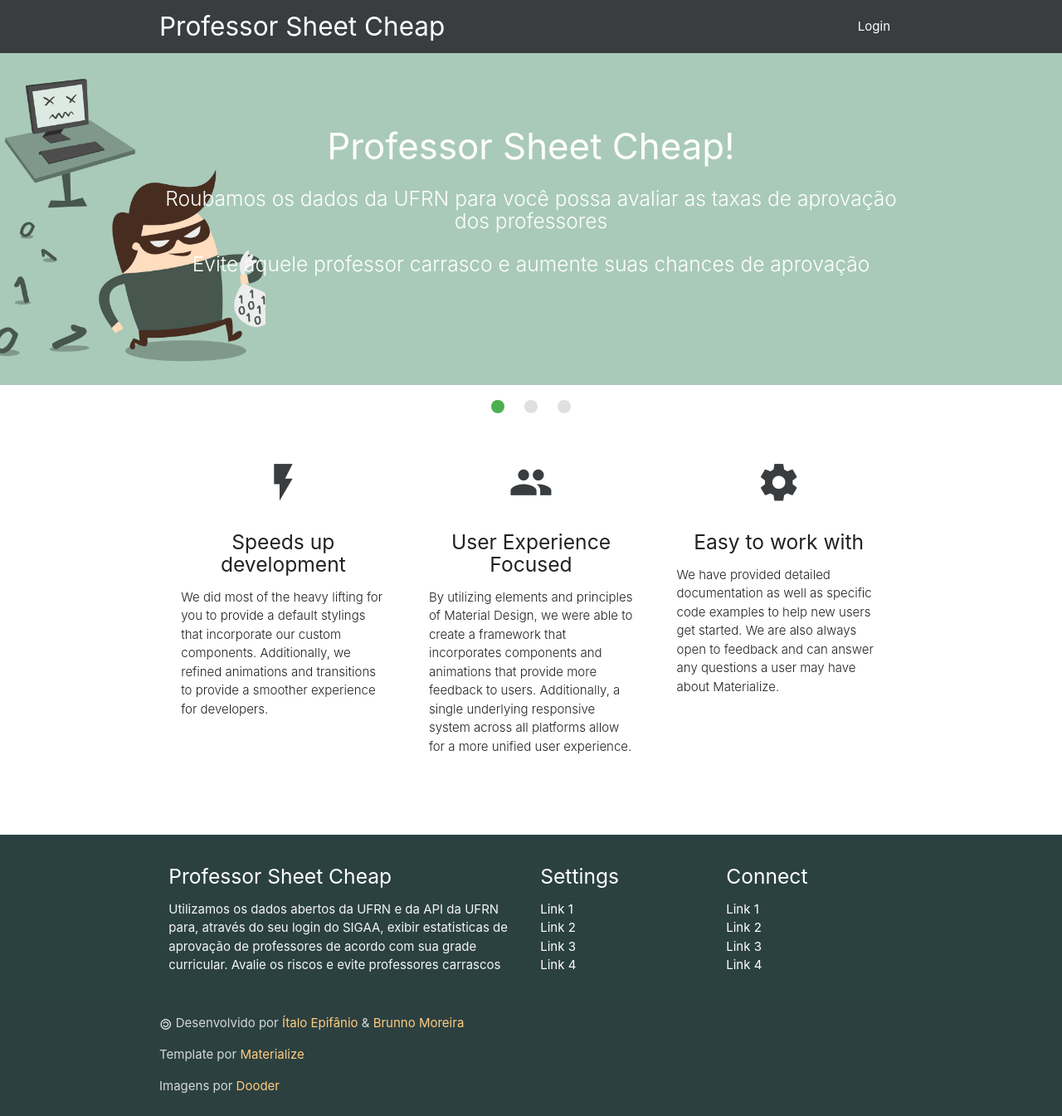
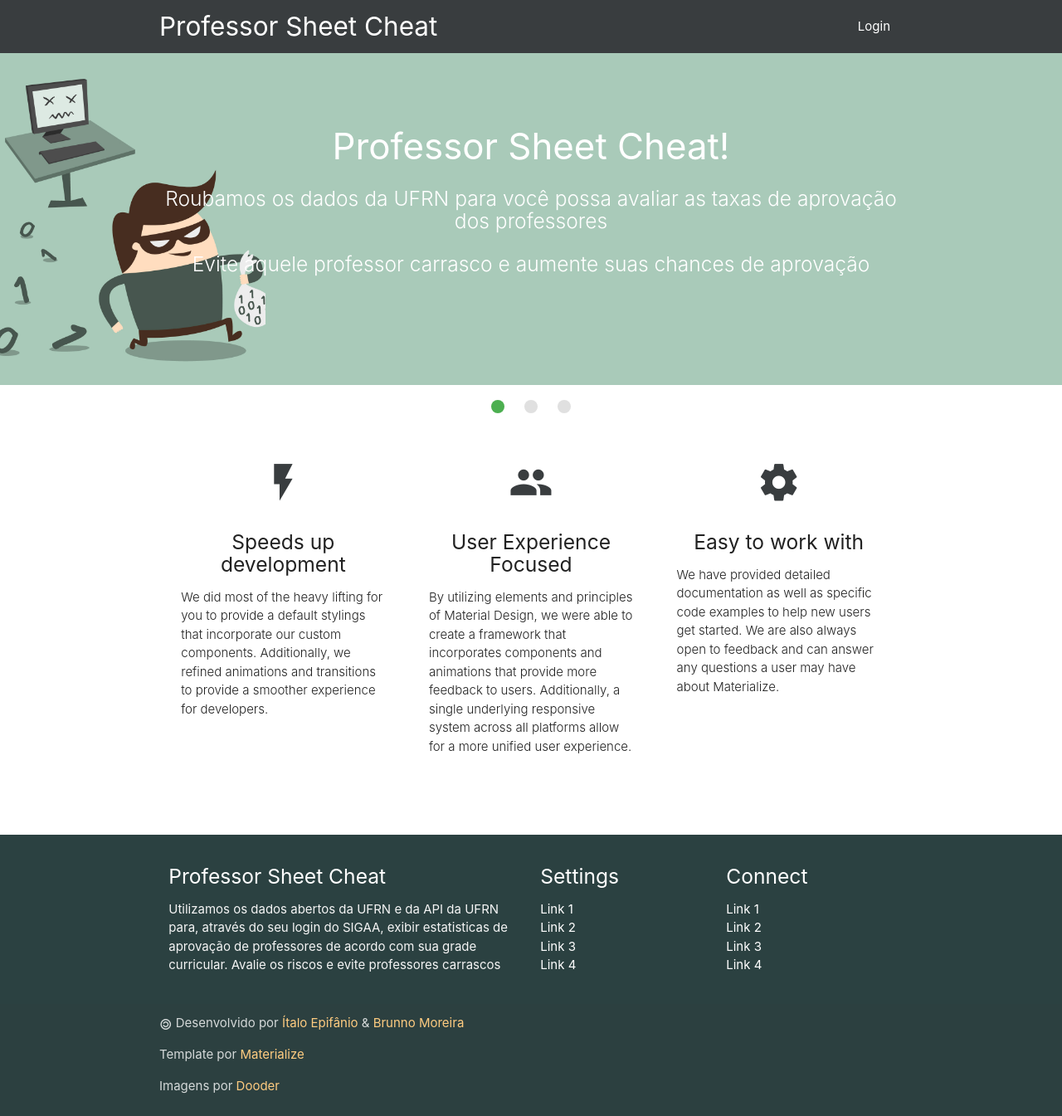
Before and after one commit to itepifanio/mongoStudy, a Django app: page / in a window 1280 px wide. Shown: the whole page at 83% size. Run offline with Django 3.2, Linux system fonts and the light colour scheme.

Commit message:
Atualiza nome do projeto nos templates

```diff
--- a/projeto/web/core/templates/core/index.html
+++ b/projeto/web/core/templates/core/index.html
@@ -17,7 +17,7 @@
             <li style="background-color: #A9CAB9">
             <img class="img-responsive" src="{% static 'core/images/thief.jpg' %}">
             <div class="caption center-align">
-                <h3>Professor Sheet Cheap!</h3>
+                <h3>Professor Sheet Cheat!</h3>
                 <h5 class="light white-text text-lighten-4" style="color:#fff">
                     <p>Roubamos os dados da UFRN para você possa avaliar as taxas de aprovação dos professores</p>
                     <p>Evite aquele professor carrasco e aumente suas chances de aprovação</p>
--- a/projeto/web/templates/base.html
+++ b/projeto/web/templates/base.html
@@ -6,7 +6,7 @@
   <meta http-equiv="Content-Type" content="text/html; charset=UTF-8"/>
   <meta name="viewport" content="width=device-width, initial-scale=1, maximum-scale=1.0"/>
 
-  <title>Professor Sheet Cheap</title>
+  <title>Professor Sheet Cheat</title>
 
   <!-- CSS  -->
   <link href="https://fonts.googleapis.com/icon?family=Material+Icons" rel="stylesheet">
@@ -17,7 +17,7 @@
 </head>
 <body>
   <nav role="navigation">
-    <div class="nav-wrapper container"><a id="logo-container" href="#" class="brand-logo">Professor Sheet Cheap</a>
+    <div class="nav-wrapper container"><a id="logo-container" href="#" class="brand-logo">Professor Sheet Cheat</a>
       <ul class="right hide-on-med-and-down">
         {% block navbar %}
           <li><a href="{% url 'login' %}">Login</a></li>
@@ -43,7 +43,7 @@
     <div class="container">
       <div class="row">
         <div class="col l6 s12">
-          <h5 class="white-text">Professor Sheet Cheap</h5>
+          <h5 class="white-text">Professor Sheet Cheat</h5>
           <p class="grey-text text-lighten-4">Utilizamos os dados abertos da UFRN e da API da UFRN para, através do seu login do SIGAA, exibir estatisticas de aprovação de professores de acordo com sua grade curricular.
               Avalie os riscos e evite professores carrascos</p>
         </div>
```
Also changed, not shown: projeto/web/db.sqlite3.
